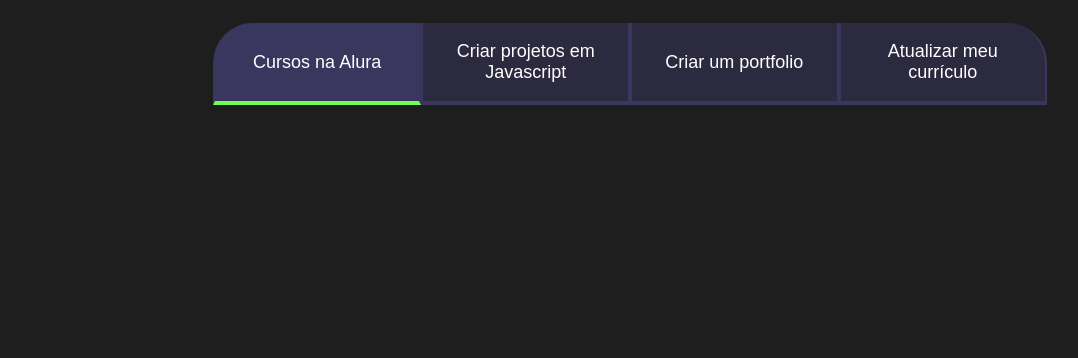
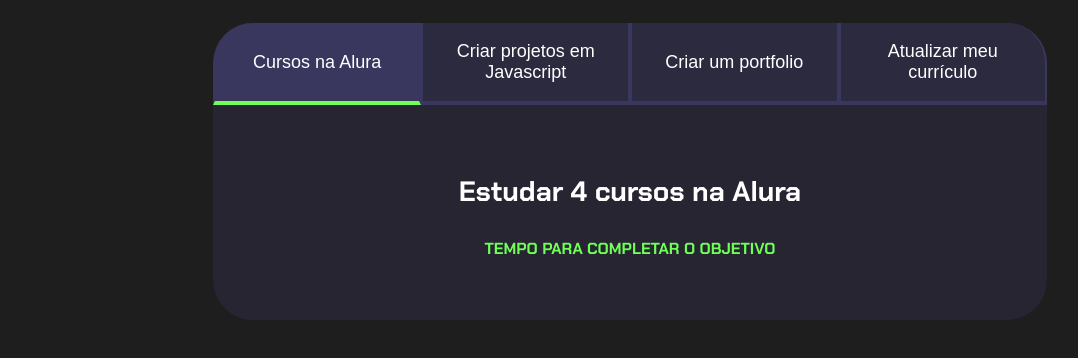
Before and after one commit to Marianagnann/Projeto-de-Vida, a plain HTML site: page index.html in a window 1280 px wide. Shown: the part 80-438 px from the top of the page, without its empty margins (10-1088 px from the left). Drawn offline with Linux system fonts and the light colour scheme.

Commit message:
salva arquivos

```diff
--- a/index.html
+++ b/index.html
@@ -11,11 +11,31 @@
  <body>
      <section class="conteudo-principal">
          <h2 class="titulo-principal">Meus Objetivos do ano<span>_</span></h2>
-         <div class="botoes">
+         <div class="conteudo">
+          <div class="botoes">
              <button class="botao ativo">Cursos na Alura</button>
              <button class="botao">Criar projetos em Javascript</button>
              <button class="botao">Criar um portfolio</button>
              <button class="botao">Atualizar meu currículo</button>
+          </div>
+          <div class="abas-textos">
+            <div class="aba-conteudo ativo">
+                <h3 class="aba-conteudo-titulo-principal">Estudar 4 cursos na Alura</h3>
+                <h4 class="aba-conteudo-titulo-secundario">Tempo para completar o objetivo</h4>
+            </div>
+            <div class="aba-conteudo">
+                <h3 class="aba-conteudo-titulo-principal">Estudar 4 cursos na Alura</h3>
+                <h4 class="aba-conteudo-titulo-secundario">Tempo para completar o objetivo</h4>
+            </div>
+            <div class="aba-conteudo">
+                <h3 class="aba-conteudo-titulo-principal">Estudar 4 cursos na Alura</h3>
+                <h4 class="aba-conteudo-titulo-secundario">Tempo para completar o objetivo</h4>
+            </div>
+            <div class="aba-conteudo">
+                <h3 class="aba-conteudo-titulo-principal">Estudar 4 cursos na Alura</h3>
+                <h4 class="aba-conteudo-titulo-secundario">Tempo para completar o objetivo</h4>
+            </div>
+          </div>
          </div>
      </section>
      <script src="main.js"></script>
--- a/style.css
+++ b/style.css
@@ -60,9 +60,34 @@
      display: block;
  }
 
-.ativo {
+.botao.ativo {
     background-color: var(--botao-ativo);
     border-bottom: 4px solid var(--verde);
+}
+
+.abas-textos {
+    background-color: var(--texto-fundo);
+    padding: 40px;
+    border-radius: 0 0 40px 40px;
+}
+
+.aba-conteudo.ativo {
+    display: block;
+}
+
+.aba-conteudo {
+    display: none;
+}
+
+.aba-conteudo-titulo-principal {
+    font-size: 28px;
+    text-align: center;
+}
+
+.aba-conteudo-titulo-secundario{
+    text-align: center;
+    color: var(--verde);
+    text-transform: uppercase;
 }
 
  @media screen and (min-width: 768px) {
```
